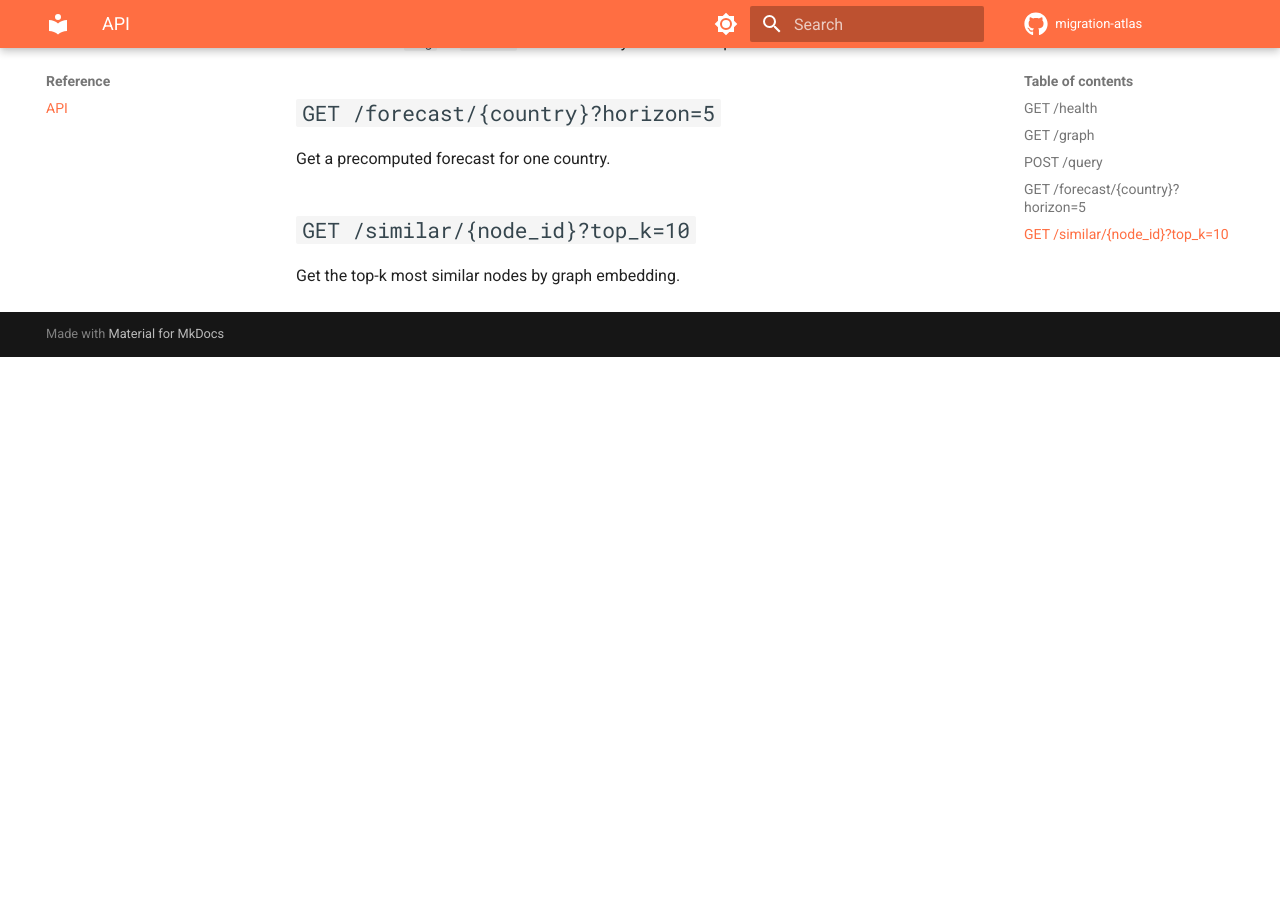
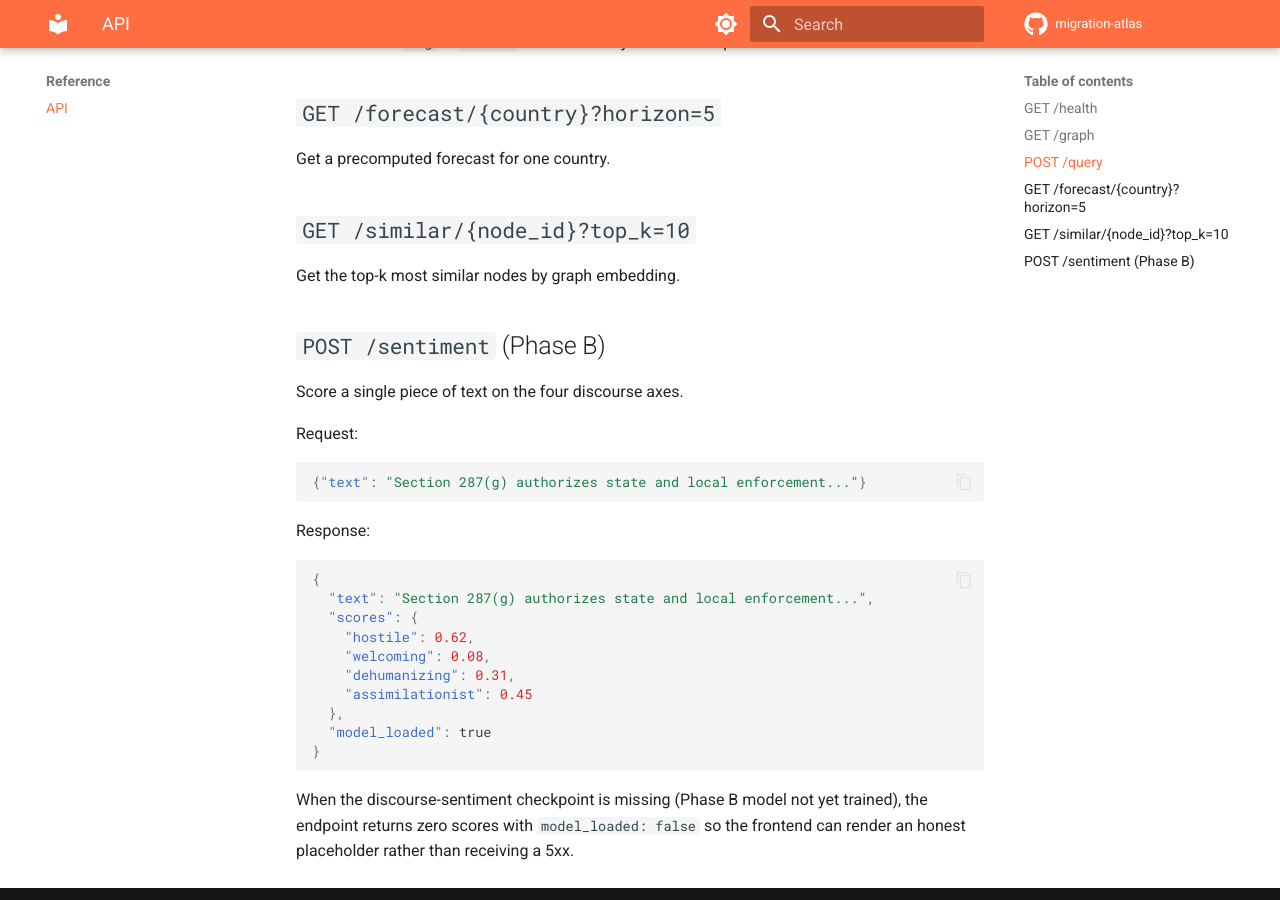
Before and after one commit to ujjawal40/migration-atlas, an MkDocs documentation site: the page built from docs/reference/api.md, in a window 1280 px wide and 900 px high, scrolled down 1126 px. Built offline with MkDocs 1.6.1 and Material for MkDocs 9.7.7, drawn with Linux system fonts in a browser that asks for light colours; comment, search, counter and statistics services are not loaded; before the commit the page ends 1483 px from its top, so only the background shows below that.

Commit message:
docs(api): document POST /sentiment with example response
Includes the model_loaded=false fallback contract so future readers
know the endpoint degrades gracefully when no checkpoint is present.

````diff
--- a/docs/reference/api.md
+++ b/docs/reference/api.md
@@ -46,3 +46,27 @@ Get a precomputed forecast for one country.
 
 ## `GET /similar/{node_id}?top_k=10`
 Get the top-k most similar nodes by graph embedding.
+
+## `POST /sentiment` (Phase B)
+Score a single piece of text on the four discourse axes.
+
+Request:
+```json
+{"text": "Section 287(g) authorizes state and local enforcement..."}
+```
+
+Response:
+```json
+{
+  "text": "Section 287(g) authorizes state and local enforcement...",
+  "scores": {
+    "hostile": 0.62,
+    "welcoming": 0.08,
+    "dehumanizing": 0.31,
+    "assimilationist": 0.45
+  },
+  "model_loaded": true
+}
+```
+
+When the discourse-sentiment checkpoint is missing (Phase B model not yet trained), the endpoint returns zero scores with `model_loaded: false` so the frontend can render an honest placeholder rather than receiving a 5xx.
````
